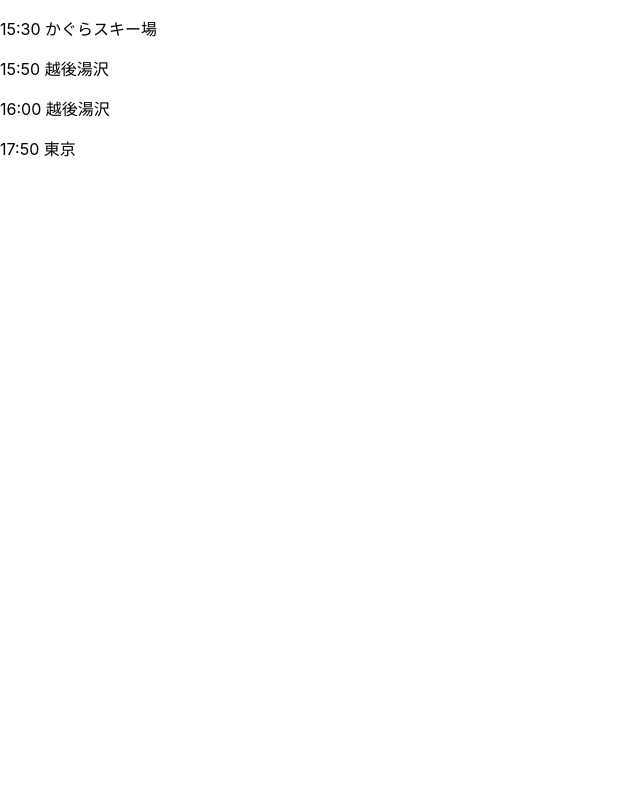
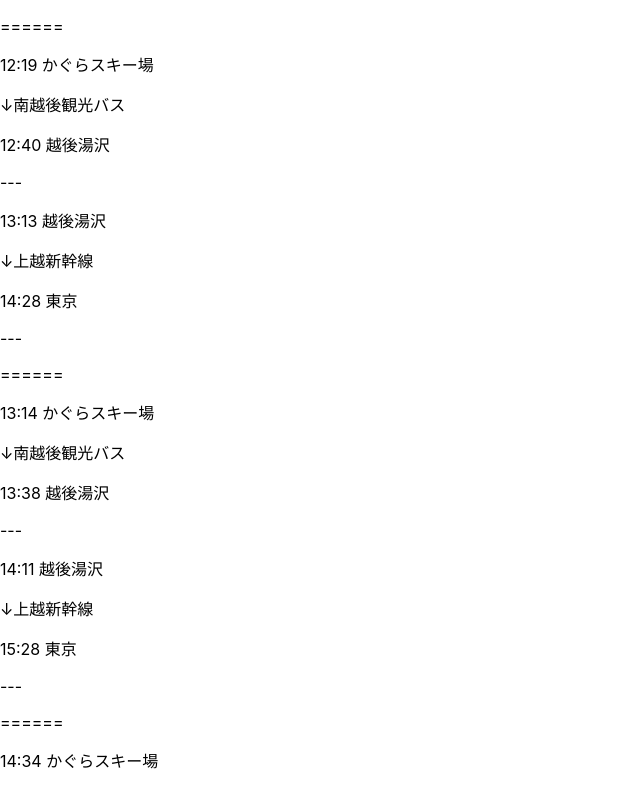
Before and after one commit to knogu/way2ski, a React (Create React App) app: page / in a window 1280 px wide. Shown: the top 791 px of the page, without its empty margins (0-640 px from the left). Built offline with nearby package versions, Linux system fonts and the light colour scheme.

Commit message:
List all possible ways with 0 transite time

```diff
--- a/src/components/Leg.tsx
+++ b/src/components/Leg.tsx
@@ -18,8 +18,9 @@
     return (
         <>
             <p className='leave'>{displayTime(legProps.departureTime) + " "}<span className='ms-2'>{legProps.departureStation}</span></p>
-            <div className='v-line'></div>
+            <p>↓{legProps.lineName}</p>
             <p className='reach'>{displayTime(legProps.arrivalTime) + " "}<span className='ms-2'>{legProps.arrivalStation}</span></p>
+            <p>---</p>
         </>
     )
 }
--- a/src/components/Line.tsx
+++ b/src/components/Line.tsx
@@ -1,3 +1,4 @@
+import { time } from "console";
 import { LegProps } from "./Leg"
 import { TripCandidateProps } from "./TripCandidate";
 
@@ -8,64 +9,111 @@
 }
 
 function kagura2yuzawa(): Line {
-    const leg1: LegProps = {
-        departureTime: new Date(2024, 1, 1, 15, 30, 0),
+    const times = [
+        [12, 19, 12, 40],
+        [13, 14, 13, 38],
+        [14, 34, 14, 58],
+        [15, 4, 15, 25],
+        [16, 34, 16, 55],
+        [16, 59, 17, 20],
+        [17, 9, 17, 33],
+        [18, 39, 19, 3],
+        [19, 56, 20, 20],
+    ]
+    const legs: LegProps[] = [];
+    times.forEach(time => {
+        legs.push({
+            departureTime: new Date(2024, 1, 1, time.at(0), time.at(1), 0),
             departureStation: "かぐらスキー場",
-        arrivalTime: new Date(2024, 1, 1, 15, 50, 0),
+            arrivalTime: new Date(2024, 1, 1, time.at(2), time.at(3), 0),
             arrivalStation: "越後湯沢",
-        lineName: "シャトルバス",
-    }
+            lineName: "南越後観光バス",
+        })
+    });
     return {
         departureStation: "かぐらスキー場",
         arrivalStation: "越後湯沢",
-        legs: [leg1]
+        legs: legs,
     }
 }
 
 function yuzawa2tokyo(): Line {
-    const leg1: LegProps = {
-        departureTime: new Date(2024, 1, 1, 16, 0, 0),
+    const times = [
+        [12, 11, 13, 28],
+        [13, 13, 14, 28],
+        [14, 11, 15, 28],
+        [14, 31, 15, 44],
+        [15, 13, 16, 28],
+        [16, 3, 17, 28],
+        [16, 25, 17, 40],
+        [17, 8, 18, 20],
+        [17, 16, 18, 40],
+        [17, 41, 19, 0],
+        [18, 5, 19, 24],
+        [18, 12, 19, 36],
+        [18, 32, 19, 52],
+        [19, 5, 20, 12],
+        [19, 40, 20, 56],
+        [20, 28, 21, 52],
+        [21, 17, 22, 28],
+        [22, 25, 23, 40],
+    ]
+    const legs: LegProps[] = [];
+    times.forEach(time => {
+        legs.push({
+            departureTime: new Date(2024, 1, 1, time.at(0), time.at(1), 0),
             departureStation: "越後湯沢",
-        arrivalTime: new Date(2024, 1, 1, 17, 50, 0),
+            arrivalTime: new Date(2024, 1, 1, time.at(2), time.at(3), 0),
             arrivalStation: "東京",
             lineName: "上越新幹線",
-    }
+        })
+    });
     return {
         departureStation: "越後湯沢",
         arrivalStation: "東京",
-        legs: [leg1]
+        legs: legs,
     }
 }
 
+function getLineList(): Line[] {
+    return [kagura2yuzawa(), yuzawa2tokyo()];
+}
 
 function LineList2TripCandidateListProp(lineList: Line[]): TripCandidateProps[] {
     const lineCnt: number = lineList.length;
-    let legIndices: number[] = new Array(lineCnt).fill(0);
+    let lineIdx2CurLegIdx: number[] = new Array(lineCnt).fill(0);
     let tripCandidates: TripCandidateProps[] = [];
     for (let legIdxInFirst = 0; legIdxInFirst < lineList.at(0)!.legs.length; legIdxInFirst++) {
         let isOk = true;
         for (let lineIdx = 1; lineIdx < lineList.length; lineIdx++) {
             const curLine = lineList[lineIdx];
-            const lastArrivalTime = lineList[lineIdx - 1].legs[legIndices[lineIdx-1]].arrivalTime;
+            let lastArrivalTime;
+            if (lineIdx == 1) {
+                lastArrivalTime = lineList[0].legs[legIdxInFirst].arrivalTime;
+            } else {
+                lastArrivalTime = lineList[lineIdx - 1].legs[lineIdx2CurLegIdx[lineIdx-1]].arrivalTime;
+            }
             while (true) {
-                const departureTime = curLine.legs[legIndices[lineIdx]].departureTime;
+                const departureTime = curLine.legs[lineIdx2CurLegIdx[lineIdx]].departureTime;
                 if (lastArrivalTime < departureTime) {
                     break;
                 }
-                if (legIndices[lineIdx] === lineList[lineIdx].legs.length) {
+                if (lineIdx2CurLegIdx[lineIdx] === lineList[lineIdx].legs.length) {
                     isOk = false;
                     break;
                 }
-                legIndices[lineIdx] += 1;
+                lineIdx2CurLegIdx[lineIdx] += 1;
             }
             if (!isOk) {
                 break;
             }
         }
         if (isOk) {
-            const legsInCurTrip: LegProps[] = [];
-            legIndices.forEach((legIdx, lineIdx) => {
+            const legsInCurTrip: LegProps[] = [lineList[0].legs[legIdxInFirst]];
+            lineIdx2CurLegIdx.forEach((legIdx, lineIdx) => {
+                if (legIdx > 0)  {
                     legsInCurTrip.push(lineList[lineIdx].legs[legIdx]);
+                }
             })
             const curTrip: TripCandidateProps = {legProps: legsInCurTrip};
             tripCandidates.push(curTrip);
@@ -76,5 +124,5 @@
 
 
 export function genTripCandidateListProps(): TripCandidateProps[] {
-    return LineList2TripCandidateListProp([kagura2yuzawa(), yuzawa2tokyo()])
+    return LineList2TripCandidateListProp(getLineList());
 }
--- a/src/components/TripCandidate.tsx
+++ b/src/components/TripCandidate.tsx
@@ -7,8 +7,9 @@
 export const TripCandidate = (props: TripCandidateProps) => {
     return (
         <>
+            <p>======</p>
             {props.legProps.map((legProp, i) => {
-                return Leg(legProp);
+                return <Leg departureTime={legProp.departureTime} departureStation={legProp.departureStation} arrivalTime={legProp.arrivalTime} arrivalStation={legProp.arrivalStation} lineName={legProp.lineName} key={i} />;
             })}
         </>
     )
```
Lines whose indentation alone changed are shown as unchanged.
